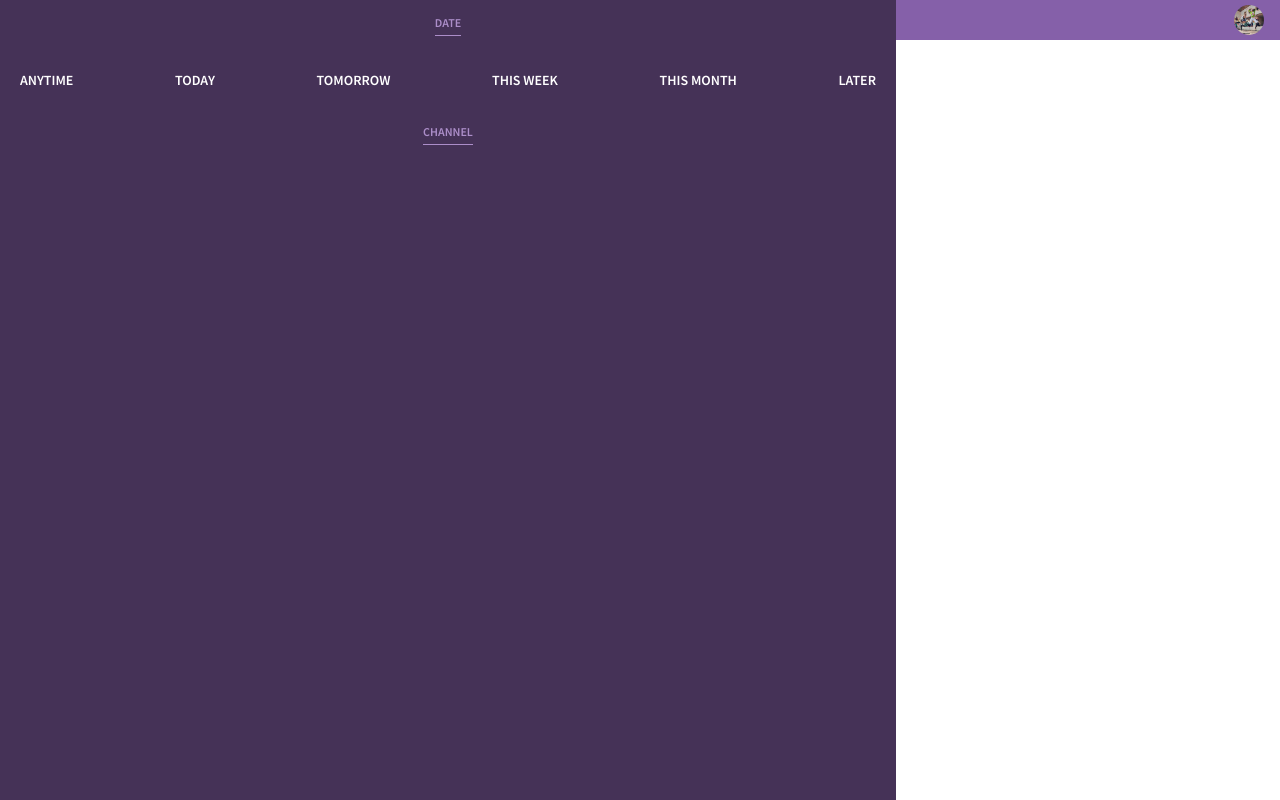
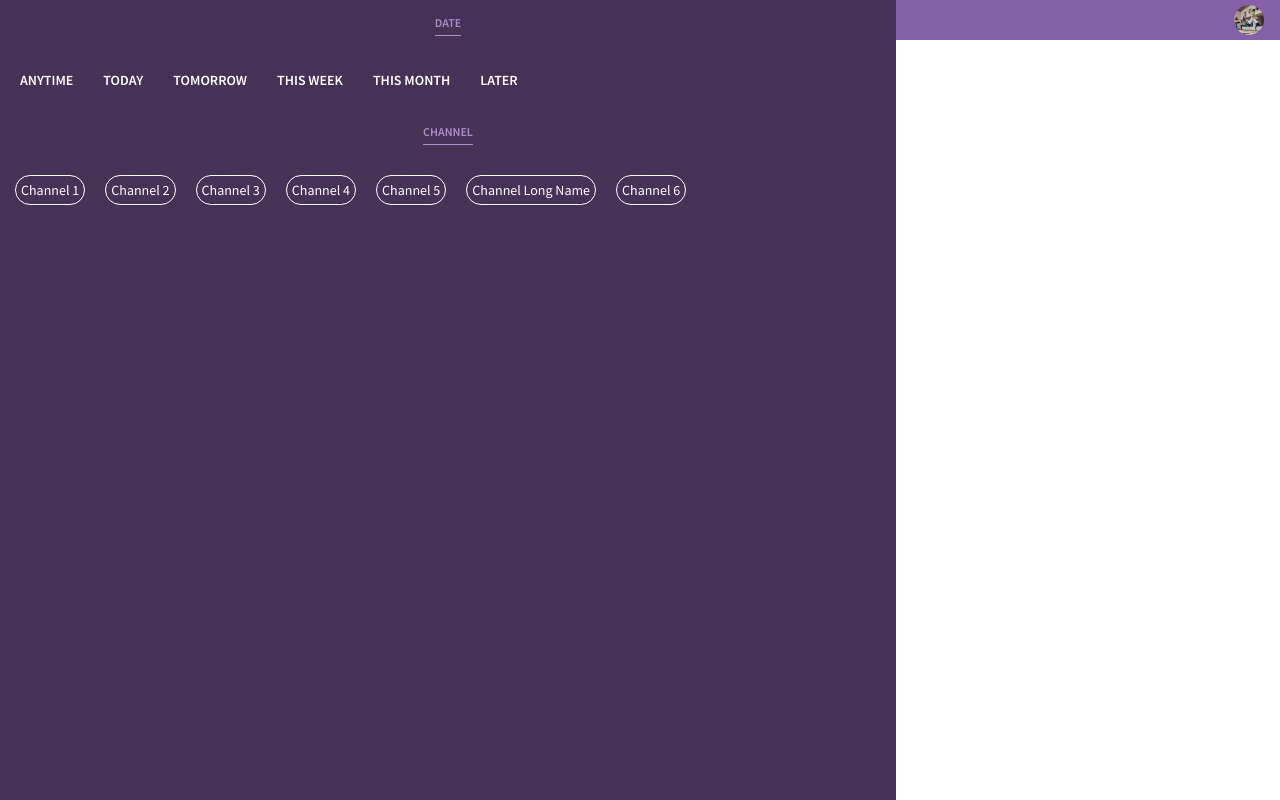
Before and after one commit to yapdianhao/BlackCat, a React app: page /home in a window 1280 px wide. Built offline with nearby package versions, Linux system fonts and the light colour scheme; no server answers.

Commit message:
done filter buttons

```diff
--- a/components/FilterButton.tsx
+++ b/components/FilterButton.tsx
@@ -5,6 +5,7 @@ import "../styles/FilterButtons.scss";
 interface FilterButtonProp {
   buttonText: string;
   key: string;
+  type: string;
 }
 
 const FilterButton: React.FC<FilterButtonProp> = (props) => {
@@ -14,14 +15,27 @@ const FilterButton: React.FC<FilterButtonProp> = (props) => {
     toggleActive(!isActive);
   };
 
+  if (props.type === "time") {
     return (
       <button
         onClick={() => handleClick()}
-      className={isActive ? "filter-button-focus" : "filter-button"}
+        className={isActive ? "filter-button-time-focus" : "filter-button-time"}
       >
         {props.buttonText}
       </button>
     );
+  } else {
+    return (
+      <button
+        onClick={() => handleClick()}
+        className={
+          isActive ? "filter-button-channel-focus" : "filter-button-channel"
+        }
+      >
+        {props.buttonText}
+      </button>
+    );
+  }
 };
 
 export default FilterButton;
--- a/components/SideDrawer.tsx
+++ b/components/SideDrawer.tsx
@@ -21,6 +21,16 @@ const SideDrawer: React.FC<SideDrawerProps> = (props) => {
     "LATER",
   ];
 
+  const channelFilterKeyWords = [
+    "Channel 1",
+    "Channel 2",
+    "Channel 3",
+    "Channel 4",
+    "Channel 5",
+    "Channel Long Name",
+    "Channel 6",
+  ];
+
   return (
     <div className={drawerClass}>
       <div className="date-title">
@@ -28,11 +38,16 @@ const SideDrawer: React.FC<SideDrawerProps> = (props) => {
       </div>
       <div className="filter-button-area">
         {dateFilterKeyWords.map((keyword, index) => (
-          <FilterButton buttonText={keyword} key={keyword} />
+          <FilterButton buttonText={keyword} key={keyword} type="time" />
         ))}
       </div>
       <div className="date-title">
         <div>CHANNEL</div>
+      </div>
+      <div className="filter-button-area">
+        {channelFilterKeyWords.map((keyword, index) => (
+          <FilterButton buttonText={keyword} key={keyword} type="channel" />
+        ))}
       </div>
     </div>
   );
--- a/styles/FilterButtons.scss
+++ b/styles/FilterButtons.scss
@@ -1,6 +1,6 @@
 @import url("https://fonts.googleapis.com/css2?family=Source+Sans+Pro:wght@400;600&display=swap");
 
-.filter-button-focus {
+.filter-button-time-focus {
   background-color: #e5f7a9;
   padding: 5px;
   border-radius: 25px;
@@ -11,7 +11,7 @@
   color: #453257;
 }
 
-.filter-button {
+.filter-button-time {
   background-color: transparent;
   padding: 5px;
   border-radius: 25px;
@@ -21,3 +21,27 @@
   font-size: 14px;
   color: #ffffff;
 }
+
+.filter-button-channel-focus {
+  background-color: #e5f7a9;
+  padding: 5px;
+  border-radius: 25px;
+  margin: 10px;
+  font-family: "Source Sans Pro";
+  font-weight: 400;
+  font-size: 14px;
+  color: #453257;
+}
+
+.filter-button-channel {
+  background-color: transparent;
+  padding: 5px;
+  border: 1px solid #ffffff;
+  border-color: #ffffff;
+  border-radius: 25px;
+  margin: 10px;
+  font-family: "Source Sans Pro";
+  font-weight: 400;
+  font-size: 14px;
+  color: #ffffff;
+}
--- a/styles/SideDrawer.scss
+++ b/styles/SideDrawer.scss
@@ -34,7 +34,6 @@
 
 .filter-button-area {
   display: flex;
-  justify-content: space-between;
   flex-wrap: wrap;
   padding: 5px;
 }
```
Lines whose indentation alone changed are shown as unchanged.
